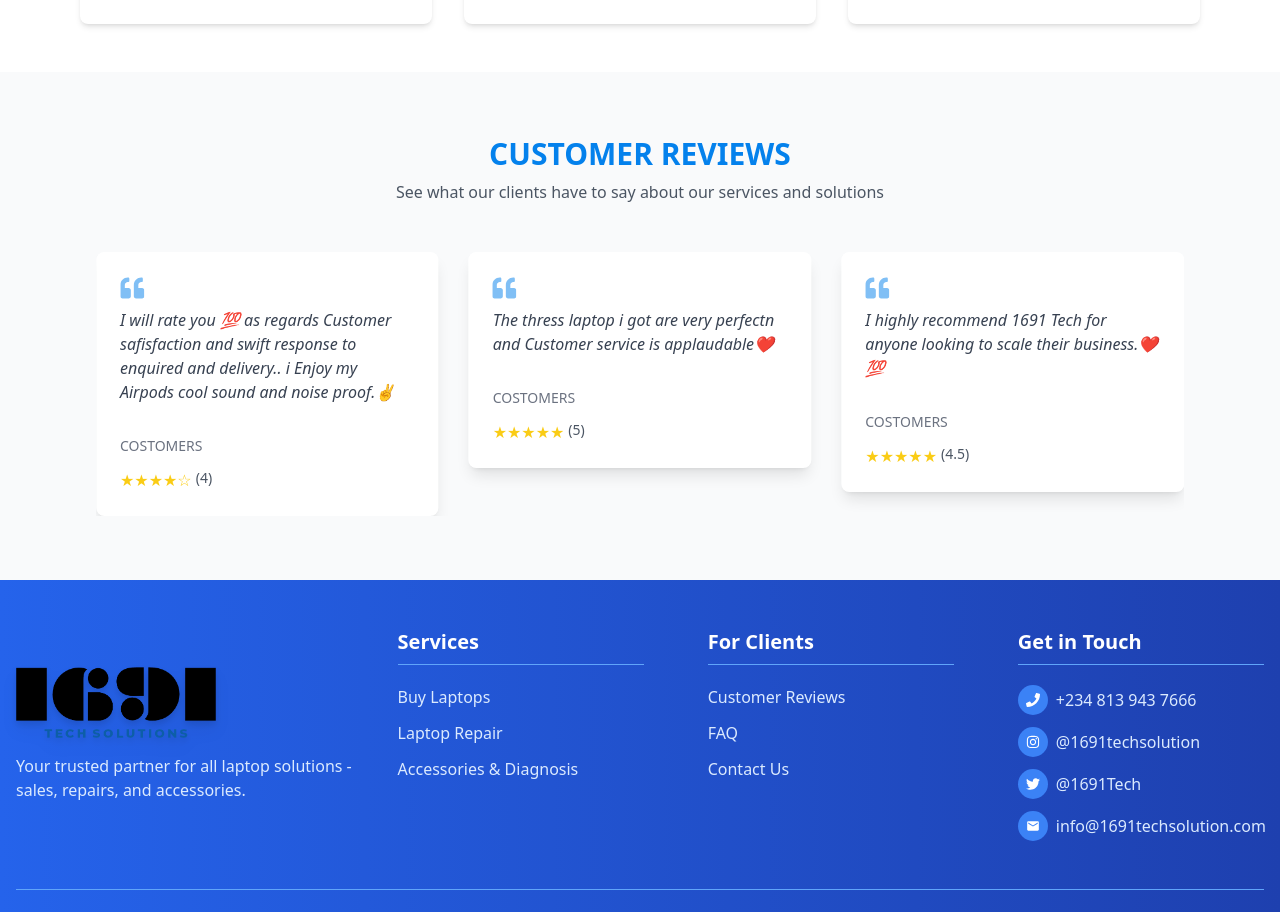
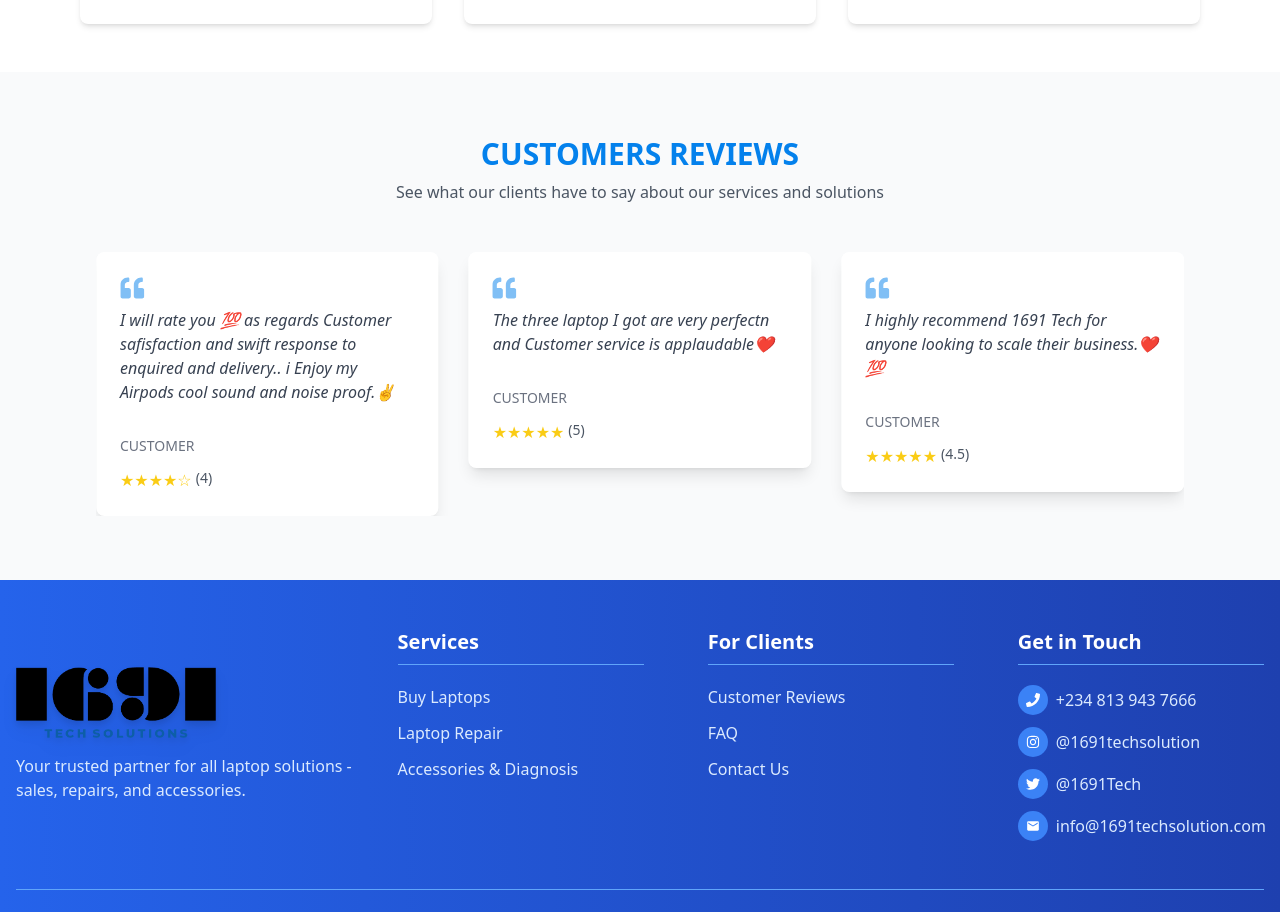
Before and after one commit to MubarakTechy/Fidson-project, a Next.js app: page / in a window 1280 px wide. Shown: the part 1502-2414 px from the top of the page. Built offline with nearby package versions, Linux system fonts and the light colour scheme.

Commit message:
product animate  commit

```diff
--- a/src/app/Homelanding/Reveiw.jsx
+++ b/src/app/Homelanding/Reveiw.jsx
@@ -14,7 +14,7 @@
 
   {
 
-    role: "COSTOMERS",
+    role: "CUSTOMER",
     review: "I love the watch ❤️ very perfect Battery life Rocking it non-stop  I appreciate😊",
     rating: 5,
 
@@ -24,7 +24,7 @@
   {
 
 
-    role: "COSTOMERS",
+    role: "CUSTOMER",
     review: "I will rate you 💯 as regards Customer safisfaction and swift response to enquired and delivery.. i Enjoy my Airpods cool sound and noise proof.✌️ ",
     rating: 4,
 
@@ -33,8 +33,8 @@
 
   {
 
-    role: "COSTOMERS",
-    review: " The thress laptop i got are very perfectn and Customer service is applaudable❤️",
+    role: "CUSTOMER",
+    review: " The three laptop I got are very perfectn and Customer service is applaudable❤️",
     rating: 5,
 
 
@@ -42,7 +42,7 @@
 
 
   {
-    role: "COSTOMERS",
+    role: "CUSTOMER",
     review: "I highly recommend 1691 Tech for anyone looking to scale their business.❤️💯",
     rating: 4.5,
   },
@@ -53,7 +53,7 @@
     <div className="py-16 bg-gray-50">
       <div className="max-w-6xl mx-auto px-4 sm:px-6 lg:px-8">
         <div className="text-center mb-12">
-          <h2 className="text-3xl font-bold text-[#0481EC] mb-2">CUSTOMER REVIEWS</h2>
+          <h2 className="text-3xl font-bold text-[#0481EC] mb-2">CUSTOMERS REVIEWS</h2>
           <p className="text-gray-600 max-w-2xl mx-auto">
             See what our clients have to say about our services and solutions
           </p>
--- a/src/app/Product/page.jsx
+++ b/src/app/Product/page.jsx
@@ -98,7 +98,7 @@
           {product.available ? 'Available' : 'Out of Stock'}
         </h1>
         <button className='text-[15px] font-bold text-[#0481EC] cursor-pointer hover:underline'>
-          Buy Now
+          order Now
         </button>
       </div>
     </div>
```
